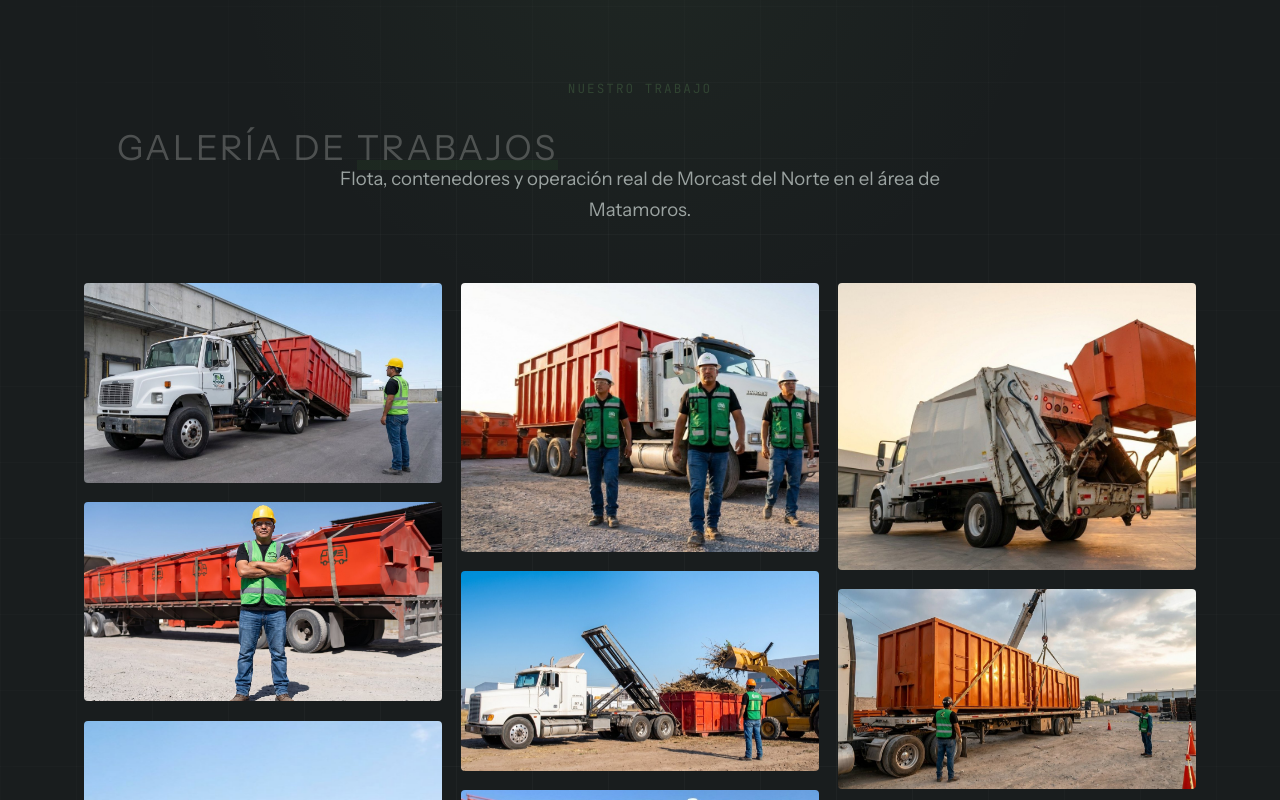
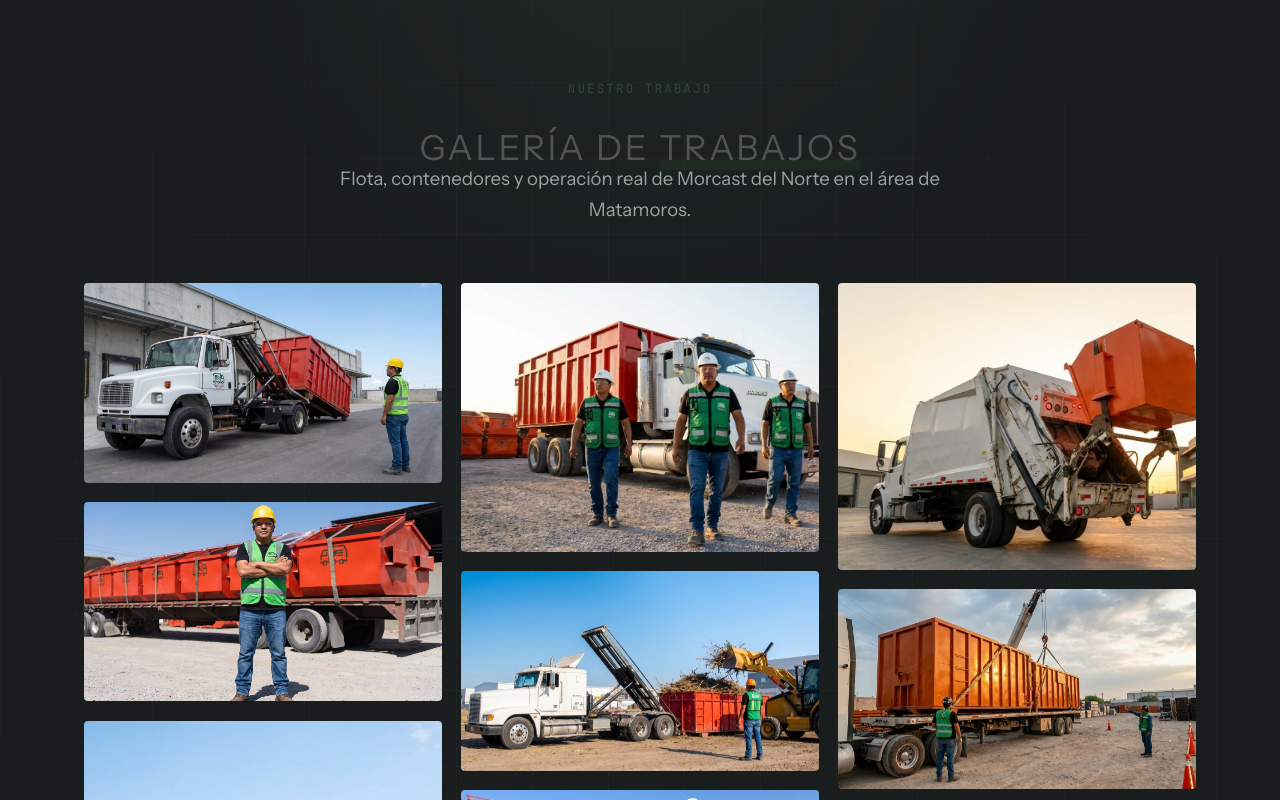
Before and after one commit to Nova-studia/MORCAST, a Next.js app in the folder Web/: page / in a window 1280 px wide. Shown: the part 5860-6660 px from the top of the page. Built offline with nearby package versions, Linux system fonts and the light colour scheme.

Commit message:
Web pública: los títulos centrados ya no se quedan pegados a la izquierda (Clientes, Galería, Preguntas)
Co-Authored-By: Claude Opus 5.5 <noreply@anthropic.com>

```diff
--- a/Web/app/globals.css
+++ b/Web/app/globals.css
@@ -183,6 +183,14 @@ section {
   font-size: clamp(1.38rem, 2.7vw, 2.13rem);   /* 22–34px */
   margin-bottom: 1.5rem;
   max-width: 22ch;
+}
+/* Con el tope de 22ch, en un bloque centrado la CAJA del título se quedaba
+   pegada a la izquierda (el texto se centraba dentro de ella): "Algunos de
+   nuestros clientes" salía corrido (Luis, 9-oct-2026). Centrada, la caja. */
+.text-center .mc-titulo-seccion,
+.text-center .mc-lead {
+  margin-left: auto;
+  margin-right: auto;
 }
 
 /* 🔴 62 caracteres máximo. Hoy hay renglones de 90 y por eso el texto se lee
```
